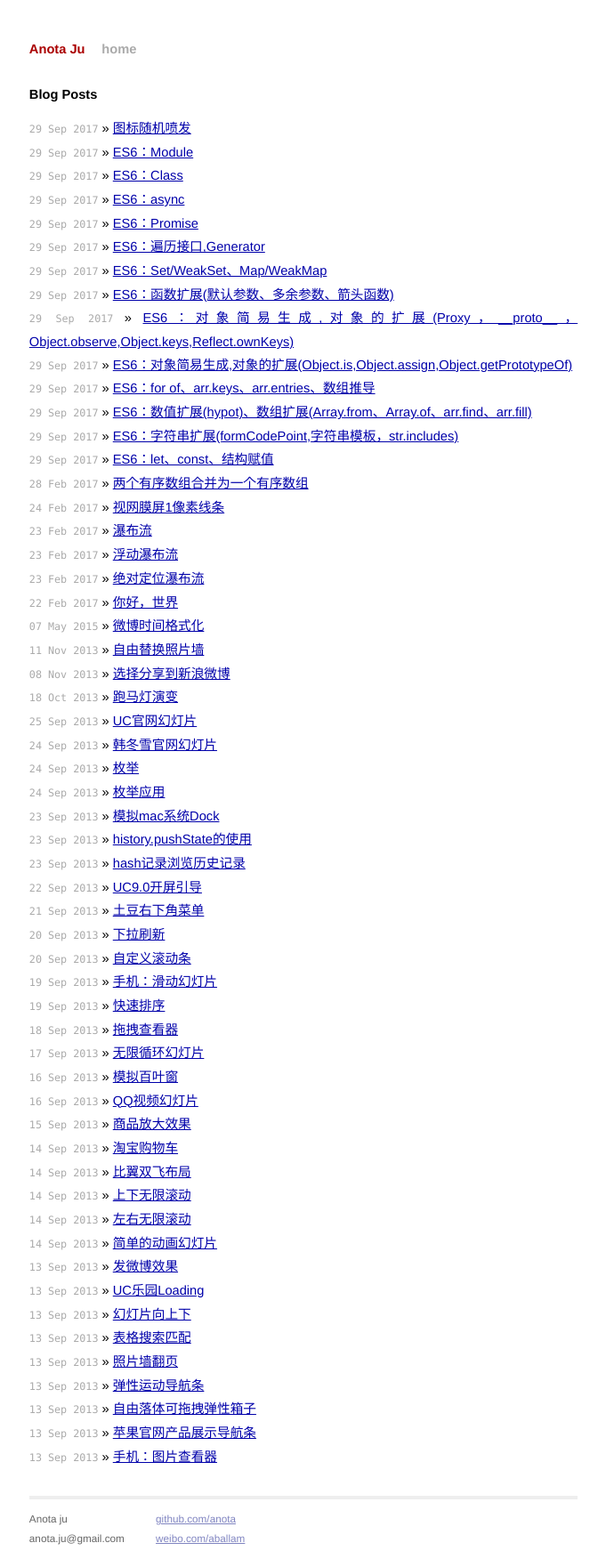
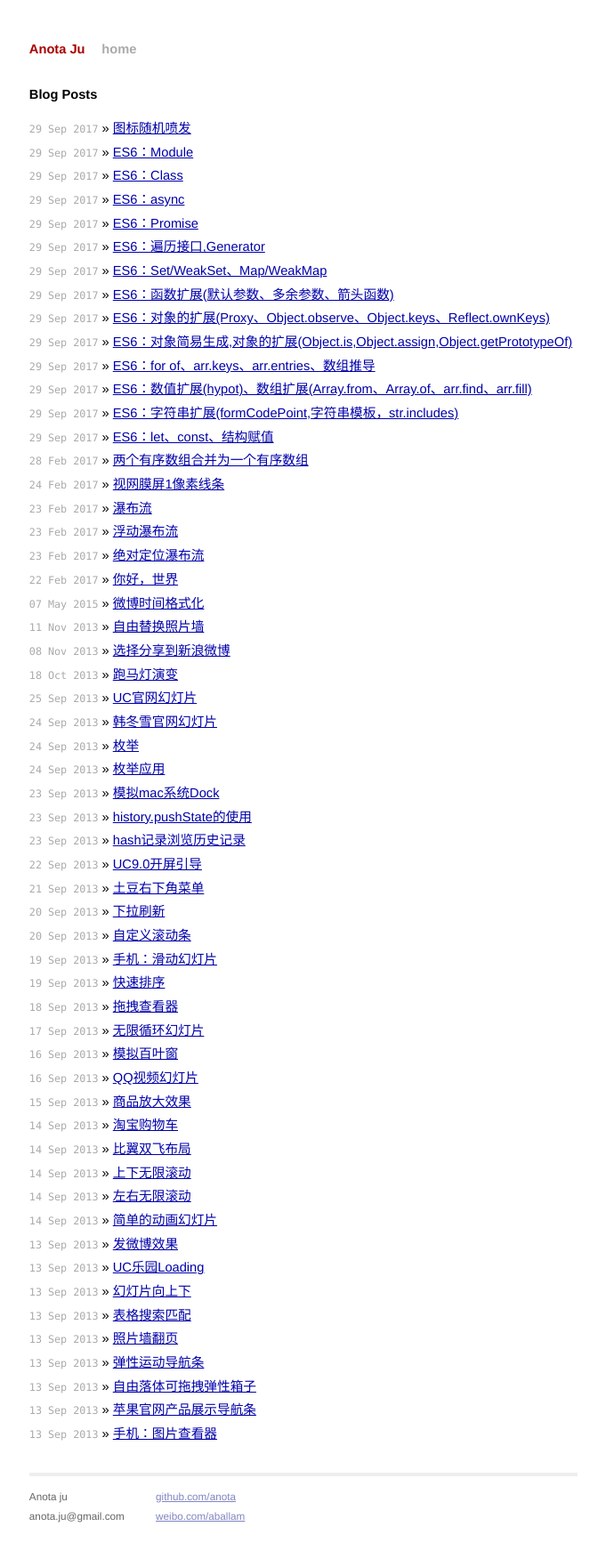
Before and after one commit to anota/blog, a Jekyll site: the page built from index.html, in a window 1280 px wide. Shown: the whole page at 89% size, without its empty margins (299-980 px from the left). Built offline with Jekyll 4.4.1, drawn with Linux system fonts in a browser that asks for light colours; after the commit the page ends 1727 px from its top, so only the background shows below that.

Commit message:
标题修改

```diff
--- a/_posts/2017-09-29-es6-06.html
+++ b/_posts/2017-09-29-es6-06.html
@@ -1,5 +1,5 @@
 ---
-title: ES6：对象简易生成,对象的扩展(Proxy，__proto__，Object.observe,Object.keys,Reflect.ownKeys)
+title: ES6：对象的扩展(Proxy、Object.observe、Object.keys、Reflect.ownKeys)
 ---
 <!DOCTYPE html>
 <html lang="en">
```
Also changed, not shown: other parts of _posts/2017-09-29-es6-06.html (+1 -1 lines).
